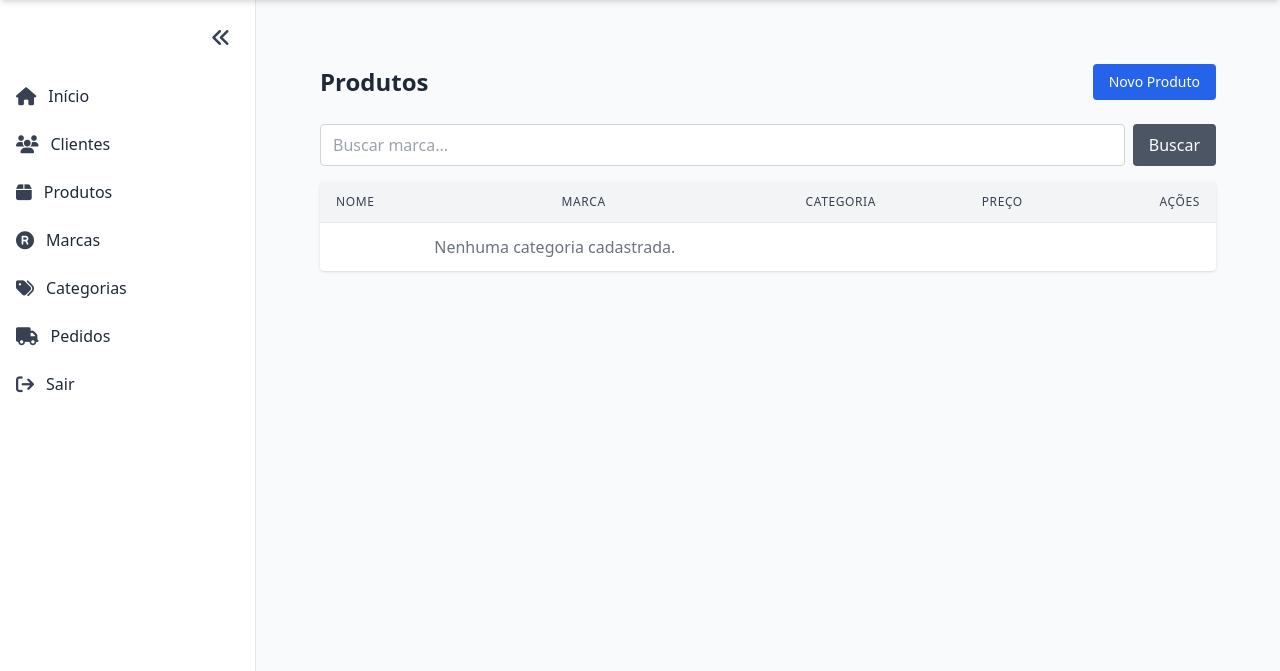
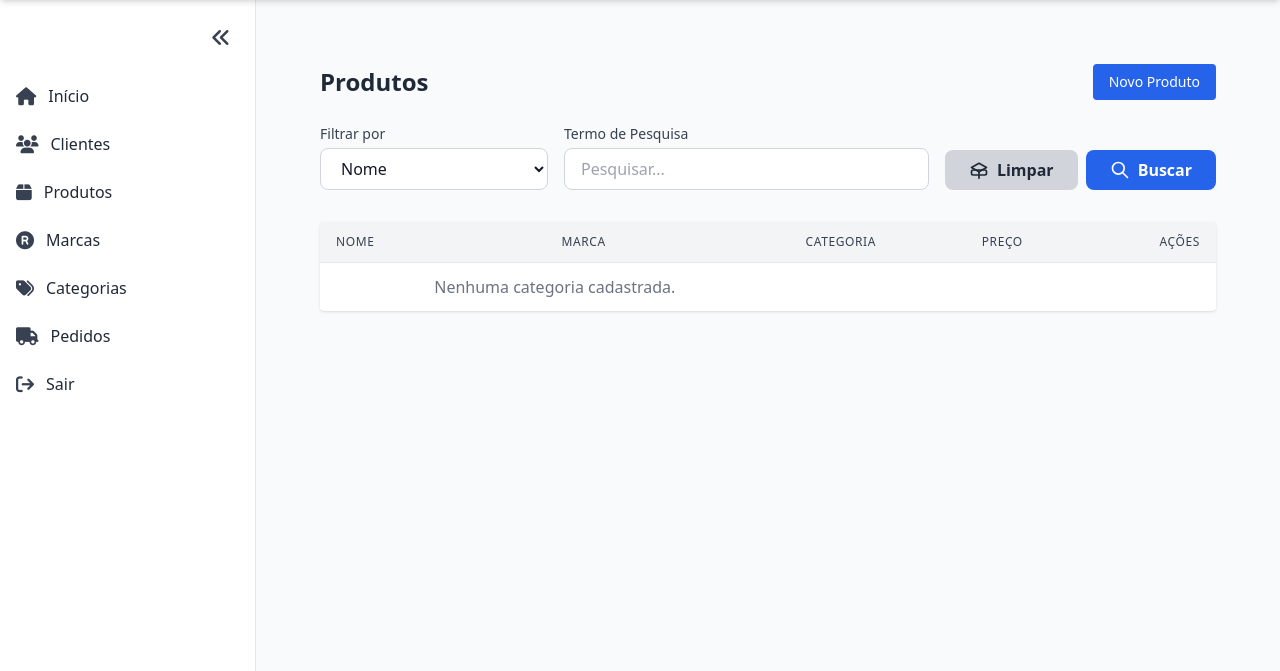
Before and after one commit to viniciostec22/SysErp, a Django app: page /products/ in a window 1280 px wide. Shown: the part 72-743 px from the top of the page. Run offline with Django 5.2, Linux system fonts and the light colour scheme; the visitor is signed in with stand-in values (Sample User, id 1); some libraries are stand-ins or nearby versions.

Commit message:
feat:filter products

```diff
--- a/products/templates/products/product_list.html
+++ b/products/templates/products/product_list.html
@@ -25,10 +25,53 @@
   {% endif %}
 
   <div class="mb-4">
-    <form method="get" class="flex space-x-2">
-      <input type="text" name="q" placeholder="Buscar marca..." value="{{ request.GET.q }}" class="w-full border border-gray-300 rounded px-3 py-2 focus:outline-none focus:ring focus:border-blue-500 dark:bg-gray-700 dark:text-white">
-      <button type="submit" class="bg-gray-600 hover:bg-gray-700 text-white px-4 py-2 rounded">Buscar</button>
-    </form>
+    <form method="get" class="flex flex-wrap items-end space-x-4 mb-8">
+      <!-- Dropdown para selecionar o campo de filtro -->
+      <div class="flex-grow min-w-[150px]">
+          <label for="filter_by" class="block text-sm font-medium text-gray-700 dark:text-gray-300 mb-1">Filtrar por</label>
+          <select id="filter_by" name="filter_by" class="w-full border border-gray-300 dark:border-gray-600 rounded-lg px-4 py-2 bg-white dark:bg-gray-700 text-gray-900 dark:text-white focus:outline-none focus:ring-2 focus:ring-blue-500">
+              <option value="name" {% if request.GET.filter_by == 'name' %}selected{% endif %}>Nome</option>
+              <option value="brand" {% if request.GET.filter_by == 'brand' %}selected{% endif %}>Marca</option>
+              <option value="category" {% if request.GET.filter_by == 'category' %}selected{% endif %}>Categoria</option>
+              <option value="sku" {% if request.GET.filter_by == 'sku' %}selected{% endif %}>SKU</option>
+          </select>
+      </div>
+
+      <!-- Campo de texto para a pesquisa -->
+      <div class="flex-grow min-w-[200px]">
+          <label for="q" class="block text-sm font-medium text-gray-700 dark:text-gray-300 mb-1">Termo de Pesquisa</label>
+          <input
+              type="text"
+              id="q"
+              name="q"
+              placeholder="Pesquisar..."
+              value="{{ request.GET.q|default:'' }}"
+              class="w-full border border-gray-300 dark:border-gray-600 rounded-lg px-4 py-2 bg-white dark:bg-gray-700 text-gray-900 dark:text-white focus:outline-none focus:ring-2 focus:ring-blue-500"
+          >
+      </div>
+
+      <!-- Botões de submissão do formulário e limpeza -->
+      <div class="flex-shrink-0 flex items-center space-x-2">
+          <!-- Botão para limpar os filtros -->
+          <a href="{% url 'products:product_list' %}" class="bg-gray-300 hover:bg-gray-400 dark:bg-gray-600 dark:hover:bg-gray-700 text-gray-800 dark:text-white font-semibold px-6 py-2 rounded-lg transition-colors focus:outline-none focus:ring-2 focus:ring-gray-500 flex items-center justify-center space-x-2">
+              <svg xmlns="http://www.w3.org/2000/svg" class="h-5 w-5" fill="none" viewBox="0 0 24 24" stroke="currentColor">
+                  <path stroke-linecap="round" stroke-linejoin="round" stroke-width="2" d="M12 14l9-5-9-5-9 5 9 5z" />
+                  <path stroke-linecap="round" stroke-linejoin="round" stroke-width="2" d="M12 14v8M5 12h14a2 2 0 012 2v2a2 2 0 01-2 2H5a2 2 0 01-2-2v-2a2 2 0 012-2z" />
+              </svg>
+              <span>Limpar</span>
+          </a>
+
+          <!-- Botão de submissão do formulário -->
+          <button type="submit" class="w-full bg-blue-600 hover:bg-blue-700 text-white font-semibold px-6 py-2 rounded-lg transition-colors focus:outline-none focus:ring-2 focus:ring-blue-500 flex items-center justify-center space-x-2">
+              <svg xmlns="http://www.w3.org/2000/svg" class="h-5 w-5" fill="none" viewBox="0 0 24 24" stroke="currentColor">
+                  <path stroke-linecap="round" stroke-linejoin="round" stroke-width="2" d="M21 21l-6-6m2-5a7 7 0 11-14 0 7 7 0 0114 0z" />
+              </svg>
+              <span>Buscar</span>
+          </button>
+      </div>
+  </form>
+
+
   </div>
 
   <div class="bg-white dark:bg-gray-800 shadow rounded">
--- a/products/views.py
+++ b/products/views.py
@@ -1,3 +1,4 @@
+from django.db.models import Q
 from django.http import HttpResponse, HttpResponseRedirect
 from django.urls import reverse_lazy
 from django.views.generic import ListView, CreateView, UpdateView, DeleteView
@@ -177,6 +178,35 @@ class ProductListView(LoginRequiredMixin, CompanyFilteredMixin, ListView):
     context_object_name = 'products'
     paginate_by = 10
 
+    def get_queryset(self):
+        # Chama o queryset padrão
+        queryset = super().get_queryset()
+
+        # Obtém os parâmetros da URL
+        query = self.request.GET.get('q')
+        filter_by = self.request.GET.get('filter_by')
+
+        # Se a pesquisa e o filtro existirem, filtra os produtos
+        if query and filter_by:
+            # Dicionário para mapear os valores do select aos campos do modelo
+            filter_map = {
+                'name': 'name__icontains',
+                'brand': 'brand__name__icontains',
+                'category': 'category__name__icontains',
+                'sku': 'sku__icontains',
+            }
+
+            # Obtém o parâmetro de filtro, com 'name__icontains' como padrão
+            filter_param = filter_map.get(filter_by, 'name__icontains')
+
+            # Filtra o queryset usando a busca dinâmica
+            queryset = queryset.filter(
+                Q(**{filter_param: query})
+            )
+
+        # Retorna o queryset final, que pode ou não estar filtrado
+        return queryset
+
 
 class ProductCreateView(LoginRequiredMixin, CompanyFilteredMixin, CreateView):
     model = models.Product
--- a/static/dist/output.css
+++ b/static/dist/output.css
@@ -751,14 +751,14 @@ video {
   height: 100%;
 }
 
+.h-5 {
+  height: 1.25rem;
+}
+
 .min-h-screen {
   min-height: 100vh;
 }
 
-.w-1\/2 {
-  width: 50%;
-}
-
 .w-48 {
   width: 12rem;
 }
@@ -771,10 +771,22 @@ video {
   width: 100%;
 }
 
+.w-5 {
+  width: 1.25rem;
+}
+
 .min-w-full {
   min-width: 100%;
 }
 
+.min-w-\[150px\] {
+  min-width: 150px;
+}
+
+.min-w-\[200px\] {
+  min-width: 200px;
+}
+
 .max-w-4xl {
   max-width: 56rem;
 }
@@ -791,10 +803,18 @@ video {
   flex: 1 1 0%;
 }
 
+.flex-shrink-0 {
+  flex-shrink: 0;
+}
+
 .shrink-0 {
   flex-shrink: 0;
 }
 
+.flex-grow {
+  flex-grow: 1;
+}
+
 .border-collapse {
   border-collapse: collapse;
 }
@@ -823,10 +843,18 @@ video {
   align-content: flex-start;
 }
 
+.items-end {
+  align-items: flex-end;
+}
+
 .items-center {
   align-items: center;
 }
 
+.items-stretch {
+  align-items: stretch;
+}
+
 .justify-end {
   justify-content: flex-end;
 }
@@ -1006,13 +1029,9 @@ video {
   background-color: rgb(255 255 255 / var(--tw-bg-opacity, 1));
 }
 
-.bg-gray-800 {
-  --tw-bg-opacity: 1;
-  background-color: rgb(31 41 55 / var(--tw-bg-opacity, 1));
-}
-
-.p-10 {
-  padding: 2.5rem;
+.bg-gray-300 {
+  --tw-bg-opacity: 1;
+  background-color: rgb(209 213 219 / var(--tw-bg-opacity, 1));
 }
 
 .p-2 {
```
Also changed, not shown: other parts of static/dist/output.css (+98 -84 lines).
